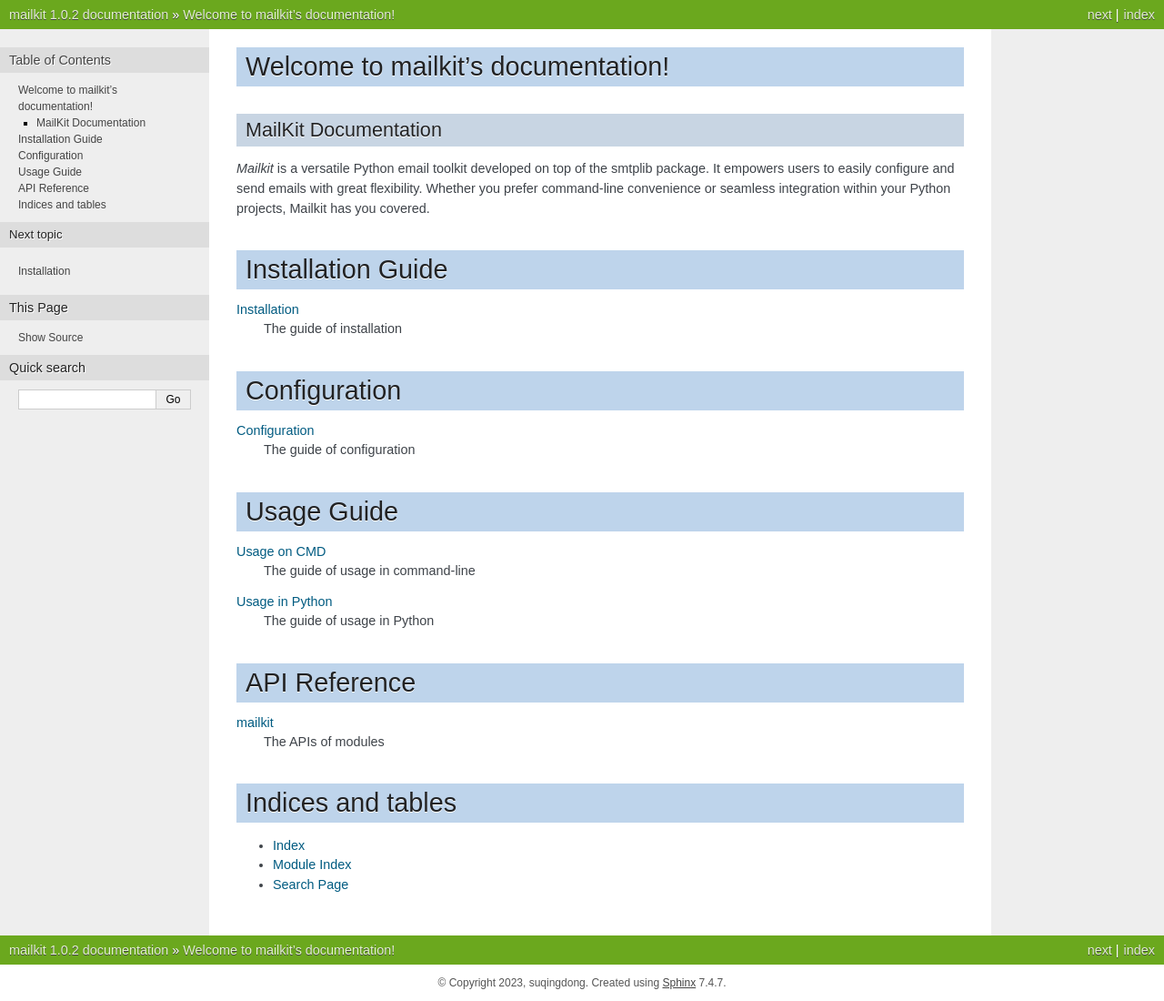
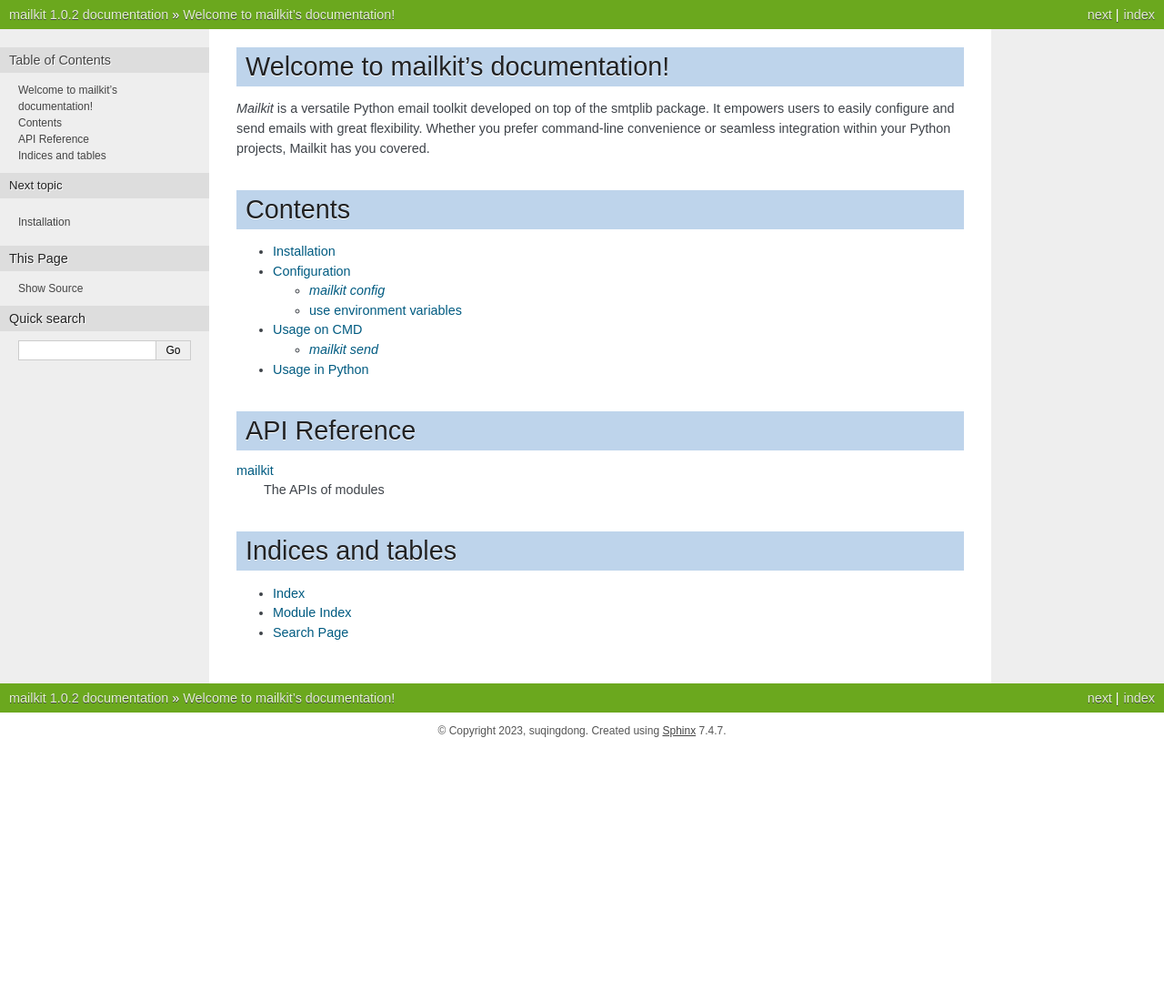
Before and after one commit to suqingdong/mailkit, a Sphinx documentation site: the page built from docs/source/index.rst, in a window 1280 px wide. Shown: the whole page at 91% size. Built offline with Sphinx 7.4.7, drawn with Linux system fonts in a browser that asks for light colours; after the commit the page ends 900 px from its top, so only the background shows below that.

Commit message:
update docs

```diff
--- a/docs/source/index.rst
+++ b/docs/source/index.rst
@@ -3,54 +3,24 @@
    You can adapt this file completely to your liking, but it should at least
    contain the root `toctree` directive.
 
+
 Welcome to mailkit's documentation!
 ===================================
-====================================
-MailKit |version| Documentation
-====================================
+
 `Mailkit` is a versatile Python email toolkit developed on top of the smtplib package.
 It empowers users to easily configure and send emails with great flexibility.
 Whether you prefer command-line convenience or seamless integration within your Python projects, Mailkit has you covered.
 
 
-Installation Guide
-==================
+Contents
+========
 .. toctree::
-   :caption: Installation
-   :hidden:
+   :maxdepth: 2
 
-   installation
-
-:doc:`installation`
-   The guide of installation
-
-
-Configuration
-=============
-.. toctree::
-   :caption: Configuration
-   :hidden:
-
-   configuration
-
-:doc:`configuration`
-   The guide of configuration
-
-
-Usage Guide
-===========
-.. toctree::
-   :caption: Usage
-   :hidden:
-
-   usage_cmd
-   usage_python
-
-:doc:`usage_cmd`
-   The guide of usage in command-line
-
-:doc:`usage_python`
-   The guide of usage in Python
+   tutorial/installation
+   tutorial/configuration
+   tutorial/usage_cmd
+   tutorial/usage_python
 
 
 API Reference
--- a/docs/source/usage_python.rst
+++ b/docs/source/tutorial/usage_python.rst
@@ -1,4 +1,3 @@
-===============
 Usage in Python
 ===============
 
@@ -22,7 +21,7 @@
 
     # Use with mode
     with SendEmail() as mail:
-    mail.send('to@example.com', 'subject', 'body')
+        mail.send('to@example.com', 'subject', 'body')
 
     # Auth with env_file
     mail = SendEmail(_env_file='.env')
```
Also changed, not shown: README.md (+3 -4 lines), docs/source/tutorial/configuration.rst (renamed from docs/source/configuration.rst, +15 -4 lines), docs/source/tutorial/usage_cmd.rst (renamed from docs/source/usage_cmd.rst, +8 -7 lines), docs/source/tutorial/installation.rst (renamed from docs/source/installation.rst).
